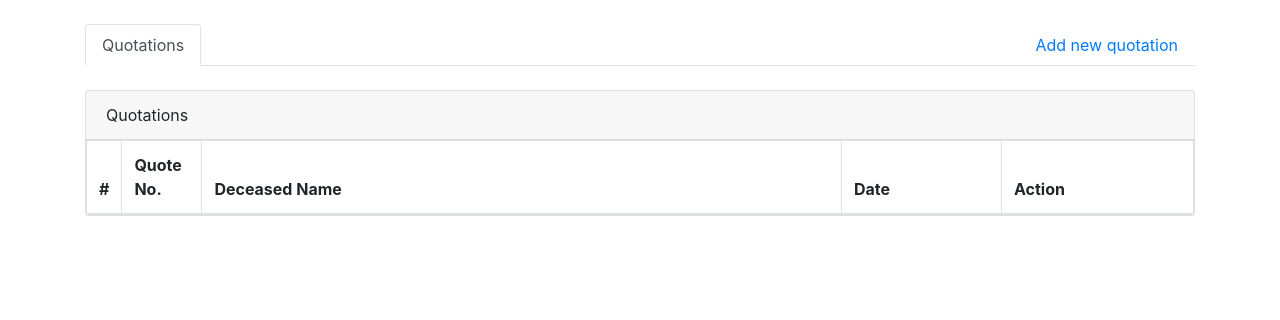
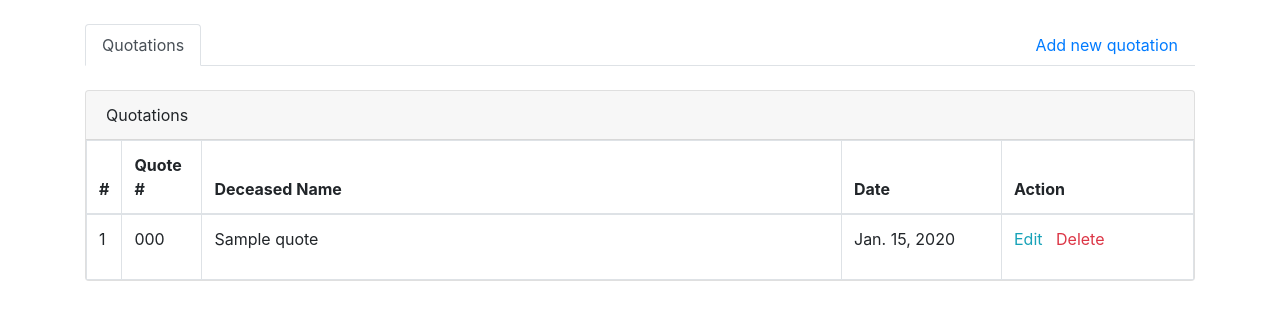
Before and after one commit to TheBitTwisters/pfs-manager, a Django app: page /shop/ in a window 1280 px wide. Shown: the part 56-376 px from the top of the page. Run offline with Django 3.2, Linux system fonts and the light colour scheme; the first user in the database is signed in; tables that the repository leaves empty hold one stand-in row (Sample ...); lists and menus that the app fills with data are empty; some libraries are stand-ins or nearby versions.

Commit message:
Quote updates

```diff
--- a/shop/templates/shop/quotes.html
+++ b/shop/templates/shop/quotes.html
@@ -17,7 +17,7 @@
         <thead>
             <tr>
                 <th class="table-col-no">#</th>
-                <th class="table-col-code d-none d-md-table-cell">Quote No.</th>
+                <th class="table-col-code d-none d-md-table-cell">Quote #</th>
                 <th>Deceased Name</th>
                 <th class="table-col-date d-none d-md-table-cell">Date</th>
                 <th class="table-col-action">Action</th>
@@ -25,38 +25,30 @@
         </thead>
         <tbody>
 {% for quote in quotes %}
-            <tr data-toggle="collapse" data-target="#coffin-{{coffin.id}}">
+            <tr data-toggle="collapse" data-target="#quote-{{quote.id}}">
                 <td>{{ forloop.counter }}</td>
-                <td class="d-none d-md-table-cell">{{ coffin.code }}</td>
+                <td class="d-none d-md-table-cell">{{ quote.number }}</td>
                 <td>
                     <div class="d-md-none small">
-                        [{{ coffin.code }}]
+                        [{{ quote.number }}]
                     </div>
-                    <p>{{ coffin.name }}</p>
-                    <div id="coffin-{{coffin.id}}" class="collapse small" data-parent="#table-accordion">
-                        <dl class="row mb-0">
-                            <dt class="col-sm-3 col-lg-2">Description</dt>
-                            <dd class="col-sm-9">{{ coffin.short_description }}</dd>
-                        </dl>
-                        <dl class="row mb-0">
-                            <dt class="col-sm-3 col-lg-2">Colors</dt>
-                            <dd class="col-sm-9">{{ coffin.colors }}</dd>
-                        </dl>
+                    <p>{{ quote.deceased_name }}</p>
+                    <div id="quote-{{quote.id}}" class="collapse small" data-parent="#table-accordion">
                         <dl class="d-md-none row mb-0">
-                            <dt class="col-sm-3 col-lg-2">Price</dt>
-                            <dd class="col-sm-9">PGK {{ coffin.print_price }}</dd>
+                            <dt class="col-sm-3 col-lg-2">Date</dt>
+                            <dd class="col-sm-9">{{ quote.date }}</dd>
                         </dl>
                         <dl class="row mb-0">
                             <dt class="col-sm-3 col-lg-2">Added by</dt>
-                            <dd class="col-sm-9">{{ coffin.user }}</dd>
+                            <dd class="col-sm-9">{{ quote.user }}</dd>
                         </dl>
                     </div>
                 </td>
-                <td class="d-none d-md-table-cell text-right">PGK {{ coffin.print_price }}</td>
+                <td class="d-none d-md-table-cell">{{ quote.date }}</td>
                 <td>
-                    <a class="text-info" href="{% url 'products:coffin_edit' coffin.id %}">Edit</a>
+                    <a class="text-info" href="{% url 'shop:quote_edit' quote.id %}">Edit</a>
                     &nbsp;
-                    <a class="text-danger" href="javascript:prompt_delete({{coffin.id}})">Delete</a>
+                    <a class="text-danger" href="javascript:prompt_delete({{ quote.id }})">Delete</a>
                 </td>
             </tr>
 {% endfor %}
@@ -66,12 +58,12 @@
 {% endblock %}
 
 {% block modals %}
-    <div id="modal-coffin-delete" class="modal" tabindex="-1" role="dialog">
+    <div id="modal-quote-delete" class="modal" tabindex="-1" role="dialog">
         <div class="modal-dialog" role="document">
             <div class="modal-content">
-                <form action="{% url 'products:coffin_delete' %}" method="post">
+                <form action="{% url 'shop:quote_delete' %}" method="post">
                     {% csrf_token %}
-                    <input id="modal-coffin-delete-id" type="hidden" name="coffin_id" value="0">
+                    <input id="modal-quote-delete-id" type="hidden" name="quote_id" value="0">
                     <div class="modal-body">
                         Are you sure you want to delete this record?
                     </div>
@@ -88,7 +80,7 @@
 {% block scripts %}
     function prompt_delete(id)
     {
-        $('#modal-coffin-delete-id').val(id);
-        $('#modal-coffin-delete').modal('show');
+        $('#modal-quote-delete-id').val(id);
+        $('#modal-quote-delete').modal('show');
     }
 {% endblock %}
--- a/shop/urls.py
+++ b/shop/urls.py
@@ -6,5 +6,7 @@ app_name = 'shop'
 urlpatterns = [
     path('', views.quotes, name='index'),
     path('quotes/', views.quotes, name='quotes'),
-    path('quote_edit/<int:quote_id>/', views.quotes, name='quote_edit'),
+    path('quote_edit/<int:quote_id>/', views.quote_edit, name='quote_edit'),
+    path('quote_save', views.quote_save, name='quote_save'),
+    path('quote_delete', views.quote_delete, name='quote_delete'),
 ]
--- a/shop/views.py
+++ b/shop/views.py
@@ -2,9 +2,72 @@ from django.shortcuts import render, redirect
 from django.http import JsonResponse
 from django.contrib.auth.decorators import login_required
 from django.core.exceptions import ObjectDoesNotExist
-import datetime
+from django.utils import timezone
+from .models import Quote
+from logs.models import Log
 
 
 @login_required
 def quotes(request):
-    return render(request, 'shop/quotes.html')
+    quotes = Quote.objects.filter(deleted=False).order_by('-id')[:30]
+    data = { 'quotes': quotes }
+    return render(request, 'shop/quotes.html', data)
+
+
+@login_required
+def quote_edit(request, quote_id=0):
+    quote = None
+    try:
+        quote = Quote.objects.get(id=quote_id)
+    except ObjectDoesNotExist:
+        quote = Quote()
+        quote.id = 0
+    data = { 'quote': quote }
+    return render(request, 'shop/quote_edit.html', data)
+
+
+@login_required
+def quote_save(request):
+    quote_id = request.POST.get('quote_id', 0)
+    action = 'create'
+    if request.method == 'POST':
+        quote = Quote()
+        try:
+            if int(quote_id) > 0:
+                quote.id = quote_id
+                action = 'update'
+                quote.datetime_updated = timezone.now()
+        except ValueError as e:
+            quote.id = 0
+        quote.form(request.POST)
+        quote.user = request.user
+        if quote.is_valid():
+            quote.save()
+            Log.objects.create(
+                object = 'Quote',
+                object_id = quote.id,
+                action = action,
+                user = request.user
+            )
+            return redirect('shop:quotes')
+    return redirect('shop:quote_edit', quote_id)
+
+
+@login_required
+def quote_delete(request):
+    quote_id = request.POST.get('quote_id', 0)
+    if request.method == 'POST':
+        try:
+            quote = Quote.objects.get(id=quote_id)
+            quote.deleted = True
+            quote.datetime_deleted = timezone.now()
+            quote.save()
+            Log.objects.create(
+                object = 'Quote',
+                object_id = quote.id,
+                action = 'delete',
+                user = request.user
+            )
+        except ObjectDoesNotExist:
+            quote = None
+    return redirect('shop:quotes')
```
Also changed, not shown: shop/templates/shop/quote_edit.html (added, +47 -0 lines).
